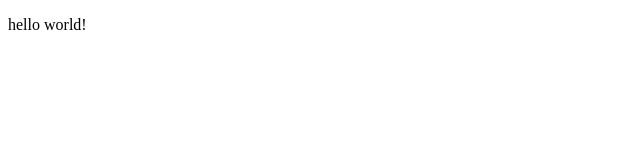
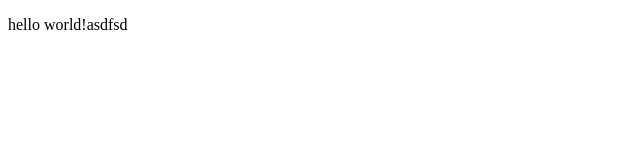
Before and after one commit to GusLDiaz/p-challenge, a plain HTML site: page index.html in a window 1280 px wide. Shown: the full height of the page, 0-640 px from the left. Drawn offline with Linux system fonts and the light colour scheme.

Commit message:
hello world!

```diff
--- a/index.html
+++ b/index.html
@@ -5,6 +5,6 @@
 		<title>pchallenge</title>
 	</head>
 	<body>
-		<p>hello world!</p>
+		<p>hello world!asdfsd</p>
 	</body>
 </html>
```
